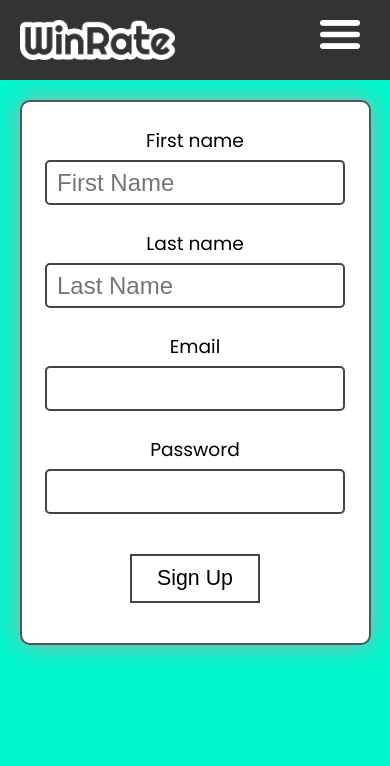
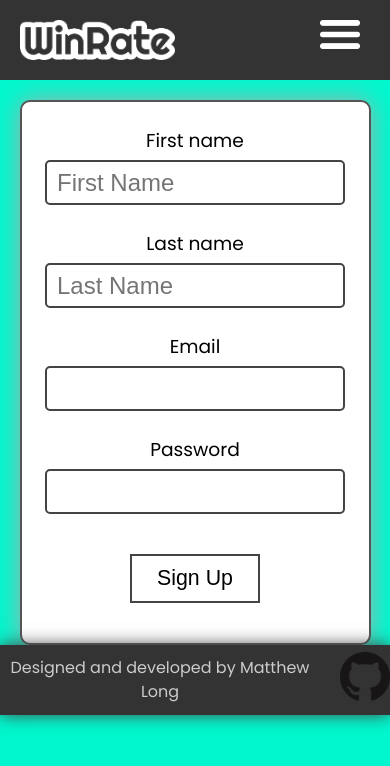
Before and after one commit to MattLong87/winrate-client, a React (Create React App) app: page /sign-up in a window 390 px wide. Shown: the top 766 px of the page. Built offline with nearby package versions, Linux system fonts and the light colour scheme; no server answers.

Commit message:
added footer, improved responsiveness

```diff
--- a/src/components/App.js
+++ b/src/components/App.js
@@ -8,6 +8,7 @@ import AllSessions from './AllSessions';
 import AddSession from './AddSession';
 import Login from './Login';
 import SignUp from './SignUp';
+import Footer from './Footer';
 
 import '../css/winrate.css';
 
@@ -26,6 +27,7 @@ export class App extends Component {
             <Route exact path='/login' component={Login} />
             <Route exact path='/sign-up' component={SignUp} />
           </div>
+          <Footer />
         </div>
       </Router>
     );
--- /dev/null
+++ b/src/components/Footer.js
@@ -0,0 +1,12 @@
+import React from 'react';
+import github from '../../img/GitHub-Mark-64px.png';
+import '../css/footer.css'
+
+export default function Footer() {
+    return (
+        <footer>
+            <span className='footer-text'>Designed and developed by Matthew Long</span>
+            <a href='https://github.com/MattLong87/winrate-client'><img src={github} className='github-logo' alt='GitHub Repo'/></a>
+        </footer>
+    )
+}
--- a/src/css/addSession.css
+++ b/src/css/addSession.css
@@ -26,7 +26,7 @@
     margin-bottom: 30px;
 }
 
-@media screen and (min-width: 900px){
+@media screen and (min-width: 800px){
     .add-session{
         padding-top: 150px;
     }
--- a/src/css/allsessions.css
+++ b/src/css/allsessions.css
@@ -25,7 +25,7 @@
     color: #F7097C;
 }
 
-@media screen and (min-width: 900px){
+@media screen and (min-width: 800px){
     .all-sessions{
         height: 100vh;
     }
--- /dev/null
+++ b/src/css/footer.css
@@ -0,0 +1,19 @@
+footer{
+    background-color: #333;
+    color: #ccc;
+    max-width: 800px;
+    position: relative;
+    top: 0;
+    left: 50%;
+    transform: translate(-50%, 0);
+    box-shadow: 0 0 16px #444;
+    height: 70px;
+    display: flex;
+    justify-content: center;
+    align-items: center;
+}
+
+footer .github-logo{
+    width: 50px;
+    margin-left: 20px;
+}
--- a/src/css/form.css
+++ b/src/css/form.css
@@ -72,7 +72,7 @@ form{
     box-shadow: 0px 0px 25px 0px #aaa;
 }
 
-@media screen and (min-width: 900px){
+@media screen and (min-width: 800px){
     form{
         width: 90%;
     }
--- a/src/css/login.css
+++ b/src/css/login.css
@@ -20,7 +20,7 @@
     margin: 20px;
 }
 
-@media screen and (min-width: 900px){
+@media screen and (min-width: 800px){
     .login{
         display: inline-block;
         width: 70%;
--- a/src/css/navbar.css
+++ b/src/css/navbar.css
@@ -5,11 +5,14 @@ nav{
     text-align: left;
     padding: 20px;
     padding-bottom: 0px;
-    /*height: 70px;*/
     overflow: hidden;
     position: fixed;
     z-index: 5;
     transition: all .2s ease;
+    max-width: 800px;
+    top: 0;
+    left: 50%;
+    transform: translate(-50%, 0);
 }
 
 nav .top-li{
--- a/src/css/signup.css
+++ b/src/css/signup.css
@@ -12,7 +12,7 @@
     color: #F7097C;
 }
 
-@media screen and (min-width: 900px){
+@media screen and (min-width: 800px){
     .signup{
         display: inline-block;
         width: 60%;
--- a/src/css/winrate.css
+++ b/src/css/winrate.css
@@ -15,9 +15,9 @@ body{
     display: none;
 }
 
-@media screen and (min-width: 900px){
+@media screen and (min-width: 800px){
     body{
-        background: #777;
+        background: #efefef;
     }
 
     .page-container{
@@ -27,6 +27,7 @@ body{
         background: #00F7CE;
         border-left: 3px solid black;
         border-right: 3px solid black;
+        box-shadow: 0 0 16px #444;
     }
 
     .desktop-only{
```
Also changed, not shown: img/GitHub-Mark-64px.png (added).
